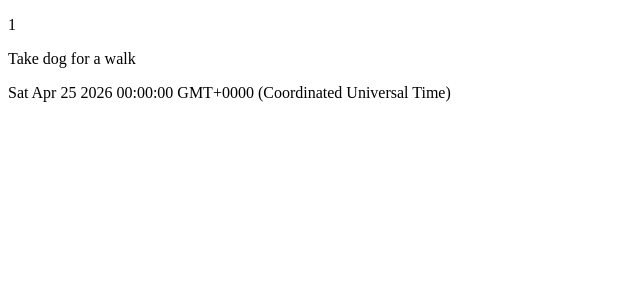
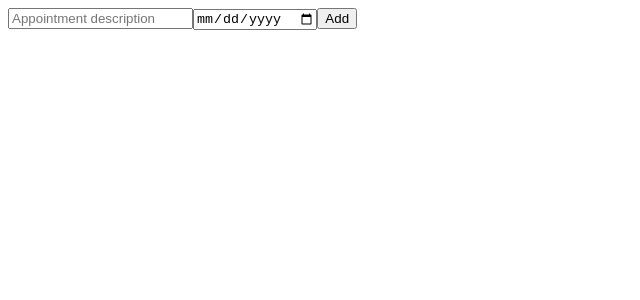
Before and after one commit to moumitacloud08/Angular-project, an Angular app in the folder appointment-app/: page / in a window 1280 px wide. Shown: the top 300 px of the page, without its empty margins (0-640 px from the left). Built offline with nearby package versions, Linux system fonts and the light colour scheme.

Commit message:
Two way data binding

```diff
--- a/appointment-app/src/app/app.module.ts
+++ b/appointment-app/src/app/app.module.ts
@@ -1,6 +1,6 @@
 import { NgModule } from '@angular/core';
 import { BrowserModule } from '@angular/platform-browser';
-
+import { FormsModule } from '@angular/forms';
 import { AppComponent } from './app.component';
 import { AppointmentListComponent } from './appointment-list/appointment-list.component';
 
@@ -10,7 +10,8 @@
     AppointmentListComponent
   ],
   imports: [
-    BrowserModule
+    BrowserModule,
+    FormsModule
   ],
   providers: [],
   bootstrap: [AppComponent]
--- a/appointment-app/src/app/appointment-list/appointment-list.component.html
+++ b/appointment-app/src/app/appointment-list/appointment-list.component.html
@@ -1,3 +1,5 @@
-<p>{{appointment.id}}</p>
-<p>{{appointment.title}}</p>
-<p>{{appointment.date}}</p>
+<div>
+    <input [(ngModel)]="newAppointmentTitle" placeholder="Appointment description">
+    <input [(ngModel)]="newAppointmentDate" type="date" placeholder="Appointment Date">
+    <button (click)="addAppointment()">Add</button>
+</div>
--- a/appointment-app/src/app/appointment-list/appointment-list.component.ts
+++ b/appointment-app/src/app/appointment-list/appointment-list.component.ts
@@ -7,9 +7,14 @@
   styleUrls: ['./appointment-list.component.css']
 })
 export class AppointmentListComponent {
-  appointment:Appointment = {
-    id:1,
-    title:"Take dog for a walk",
-    date: new Date('2026-04-25')
+
+  newAppointmentTitle:String=""
+  newAppointmentDate:Date= new Date();
+
+  appointments:Appointment[] = []
+
+  addAppointment(){
+    alert(this.newAppointmentTitle+" "+this.newAppointmentDate);
   }
+
 }
```
